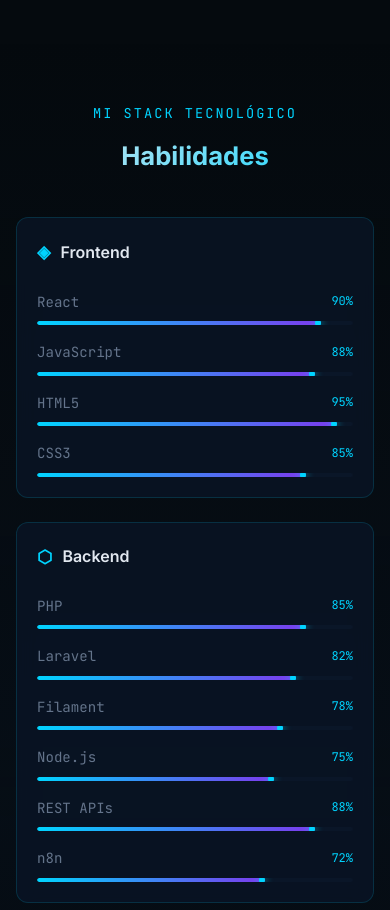
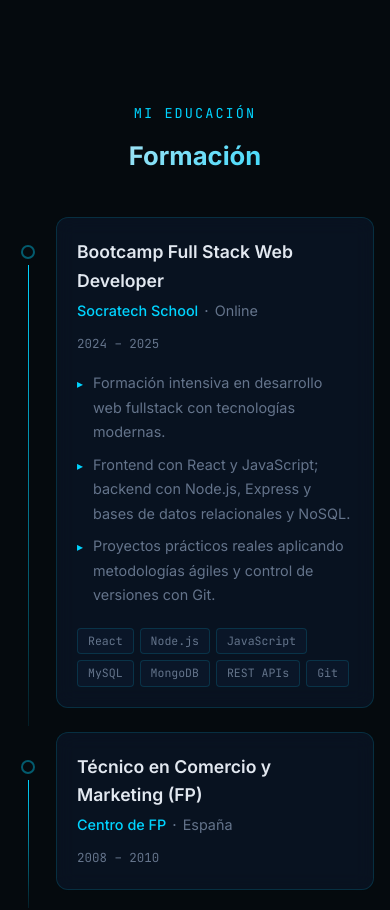
Before and after one commit to Adrian-SJ92/portfolio, a React (Vite) app: page / in a window 390 px wide. Shown: the part 3380-4290 px from the top of the page. Built offline with nearby package versions, Linux system fonts and the light colour scheme; no server answers.

Commit message:
vercel speed-insight

```diff
--- a/package.json
+++ b/package.json
@@ -16,6 +16,7 @@
   "dependencies": {
     "@emailjs/browser": "^4.4.1",
     "@vercel/analytics": "^2.0.1",
+    "@vercel/speed-insights": "^2.0.0",
     "i18next": "^25.8.20",
     "react": "^19.2.4",
     "react-dom": "^19.2.4",
--- a/src/App.jsx
+++ b/src/App.jsx
@@ -1,12 +1,14 @@
 import './i18n';
 import './styles/globals.css';
 import { Analytics } from '@vercel/analytics/react';
+import { SpeedInsights } from '@vercel/speed-insights/react';
 import Navbar from './components/Navbar';
 import CustomCursor from './components/CustomCursor';
 import ScrollToTop from './components/ScrollToTop';
 import Hero from './sections/Hero';
 import About from './sections/About';
 import Experience from './sections/Experience';
+import Education from './sections/Education';
 import Skills from './sections/Skills';
 import Projects from './sections/Projects';
 import Contact from './sections/Contact';
@@ -24,6 +26,7 @@
         <Hero />
         <About />
         <Experience />
+        <Education />
         <Skills />
         <Projects />
         <Contact />
@@ -31,6 +34,7 @@
       <Footer />
       <ScrollToTop />
       <Analytics />
+      <SpeedInsights />
     </>
   );
 }
--- a/src/components/Navbar/index.jsx
+++ b/src/components/Navbar/index.jsx
@@ -19,7 +19,7 @@
     localStorage.setItem('lang', next);
   };
 
-  const links = ['about', 'experience', 'skills', 'projects', 'contact'];
+  const links = ['about', 'experience', 'education', 'skills', 'projects', 'contact'];
 
   return (
     <nav className={`navbar ${scrolled ? 'navbar--scrolled' : ''}`}>
--- a/src/locales/en/translation.json
+++ b/src/locales/en/translation.json
@@ -2,6 +2,7 @@
   "nav": {
     "about": "About",
     "experience": "Experience",
+    "education": "Education",
     "skills": "Skills",
     "projects": "Projects",
     "contact": "Contact"
@@ -35,11 +36,37 @@
       ]
     }
   },
+  "education": {
+    "title": "Education",
+    "subtitle": "My background",
+    "bootcamp": {
+      "degree": "Full Stack Web Developer Bootcamp",
+      "bullets": [
+        "Intensive fullstack web development training with modern technologies.",
+        "Frontend with React and JavaScript; backend with Node.js, Express and both relational and NoSQL databases.",
+        "Real hands-on projects applying agile methodologies and version control with Git."
+      ]
+    },
+    "fp": {
+      "degree": "Vocational Training — Commerce & Marketing",
+      "bullets": []
+    },
+    "eso": {
+      "degree": "Secondary Education Certificate (ESO)",
+      "bullets": []
+    }
+  },
   "about": {
     "title": "About Me",
     "subtitle": "Who I am",
     "bio1": "I'm a Fullstack Developer based in Málaga. I currently work in the R&D department at Solbyte S.L., building solutions focused on artificial intelligence using PHP, Laravel, Filament, and automation workflows with n8n.",
     "bio2": "Before joining Solbyte I spent a year as a freelance developer, building full-stack web applications with React, Node.js and MySQL. I'm passionate about solving real problems with clean code and well-thought-out solutions.",
+    "typewriter": [
+      "Building with AI at Solbyte",
+      "Passionate about clean code",
+      "Fullstack · Frontend · Backend",
+      "Always learning, always building"
+    ],
     "yearsLabel": "Years of experience",
     "projectsLabel": "Projects completed",
     "techLabel": "Technologies"
@@ -83,7 +110,8 @@
     "error": "Something went wrong. Please try again.",
     "namePlaceholder": "Your name",
     "emailPlaceholder": "your@email.com",
-    "messagePlaceholder": "Tell me about your project..."
+    "messagePlaceholder": "Tell me about your project...",
+    "phoneLabel": "Phone"
   },
   "footer": {
     "rights": "All rights reserved."
--- a/src/locales/es/translation.json
+++ b/src/locales/es/translation.json
@@ -2,6 +2,7 @@
   "nav": {
     "about": "Sobre mí",
     "experience": "Experiencia",
+    "education": "Formación",
     "skills": "Habilidades",
     "projects": "Proyectos",
     "contact": "Contacto"
@@ -35,11 +36,37 @@
       ]
     }
   },
+  "education": {
+    "title": "Formación",
+    "subtitle": "Mi educación",
+    "bootcamp": {
+      "degree": "Bootcamp Full Stack Web Developer",
+      "bullets": [
+        "Formación intensiva en desarrollo web fullstack con tecnologías modernas.",
+        "Frontend con React y JavaScript; backend con Node.js, Express y bases de datos relacionales y NoSQL.",
+        "Proyectos prácticos reales aplicando metodologías ágiles y control de versiones con Git."
+      ]
+    },
+    "fp": {
+      "degree": "Técnico en Comercio y Marketing (FP)",
+      "bullets": []
+    },
+    "eso": {
+      "degree": "Graduado en Educación Secundaria Obligatoria",
+      "bullets": []
+    }
+  },
   "about": {
     "title": "Sobre mí",
     "subtitle": "Quién soy",
     "bio1": "Soy Desarrollador Fullstack con base en Málaga. Actualmente trabajo en el departamento de I+D de Solbyte S.L., donde construyo soluciones con foco en inteligencia artificial usando PHP, Laravel, Filament y flujos de automatización con n8n.",
     "bio2": "Antes de incorporarme a Solbyte trabajé un año como freelance, desarrollando aplicaciones web completas con React, Node.js y MySQL. Me apasiona resolver problemas reales con código limpio y soluciones bien pensadas.",
+    "typewriter": [
+      "Construyendo con IA en Solbyte",
+      "Apasionado por el código limpio",
+      "Fullstack · Frontend · Backend",
+      "Siempre aprendiendo, siempre construyendo"
+    ],
     "yearsLabel": "Años de experiencia",
     "projectsLabel": "Proyectos completados",
     "techLabel": "Tecnologías"
@@ -83,7 +110,8 @@
     "error": "Algo salió mal. Por favor intenta de nuevo.",
     "namePlaceholder": "Tu nombre",
     "emailPlaceholder": "tu@correo.com",
-    "messagePlaceholder": "Cuéntame sobre tu proyecto..."
+    "messagePlaceholder": "Cuéntame sobre tu proyecto...",
+    "phoneLabel": "Teléfono"
   },
   "footer": {
     "rights": "Todos los derechos reservados."
--- a/src/sections/Contact/index.jsx
+++ b/src/sections/Contact/index.jsx
@@ -121,7 +121,7 @@
                 <path d="M22 16.92v3a2 2 0 0 1-2.18 2 19.79 19.79 0 0 1-8.63-3.07A19.5 19.5 0 0 1 4.69 12a19.79 19.79 0 0 1-3.07-8.67A2 2 0 0 1 3.6 1.27h3a2 2 0 0 1 2 1.72c.127.96.361 1.903.7 2.81a2 2 0 0 1-.45 2.11L7.91 8.91a16 16 0 0 0 6 6l.91-.91a2 2 0 0 1 2.11-.45c.907.339 1.85.573 2.81.7a2 2 0 0 1 1.72 2.02z"/>
               </svg>
               <div>
-                <span className="contact__card-label">Teléfono</span>
+                <span className="contact__card-label">{t('contact.phoneLabel')}</span>
                 <span className="contact__card-value">{PERSONAL.phoneDisplay}</span>
               </div>
             </a>
--- /dev/null
+++ b/src/sections/Education/Education.css
@@ -0,0 +1,172 @@
+.education {
+  padding: 120px 0;
+}
+
+.education__timeline {
+  display: flex;
+  flex-direction: column;
+  gap: 0;
+  max-width: 800px;
+  margin: 0 auto;
+}
+
+.education__item {
+  display: grid;
+  grid-template-columns: 32px 1fr;
+  gap: 0 24px;
+}
+
+.education__line {
+  display: flex;
+  flex-direction: column;
+  align-items: center;
+  padding-top: 28px;
+}
+
+.education__dot {
+  width: 14px;
+  height: 14px;
+  border-radius: 50%;
+  border: 2px solid var(--border-hover);
+  background: var(--bg);
+  flex-shrink: 0;
+  position: relative;
+  z-index: 1;
+  transition: var(--transition);
+}
+
+.education__connector {
+  width: 1px;
+  flex: 1;
+  background: linear-gradient(to bottom, var(--accent), rgba(0,212,255,0.1));
+  margin: 6px 0;
+  min-height: 32px;
+}
+
+.education__card {
+  padding: 28px;
+  margin-bottom: 24px;
+}
+
+.education__card-header {
+  display: flex;
+  justify-content: space-between;
+  align-items: flex-start;
+  gap: 16px;
+  flex-wrap: wrap;
+}
+
+.education__degree {
+  font-size: 1.1rem;
+  font-weight: 600;
+  color: var(--text);
+  margin-bottom: 4px;
+}
+
+.education__institution {
+  display: flex;
+  align-items: center;
+  gap: 6px;
+  font-size: 0.9rem;
+  color: var(--accent);
+  font-weight: 500;
+}
+
+.education__institution-link {
+  color: var(--accent);
+  transition: var(--transition);
+}
+
+.education__institution-link:hover {
+  text-decoration: underline;
+  text-underline-offset: 3px;
+}
+
+.education__separator {
+  color: var(--text-muted);
+}
+
+.education__location {
+  color: var(--text-muted);
+  font-weight: 400;
+}
+
+.education__period-wrap {
+  flex-shrink: 0;
+}
+
+.education__period {
+  font-family: var(--font-mono);
+  font-size: 0.78rem;
+  color: var(--text-muted);
+  white-space: nowrap;
+}
+
+.education__bullets {
+  list-style: none;
+  display: flex;
+  flex-direction: column;
+  gap: 8px;
+  margin-top: 16px;
+  margin-bottom: 20px;
+}
+
+.education__bullets li {
+  font-size: 0.9rem;
+  color: var(--text-muted);
+  line-height: 1.7;
+  padding-left: 16px;
+  position: relative;
+}
+
+.education__bullets li::before {
+  content: '▸';
+  position: absolute;
+  left: 0;
+  color: var(--accent);
+  font-size: 0.75rem;
+  top: 3px;
+}
+
+.education__tags {
+  display: flex;
+  flex-wrap: wrap;
+  gap: 6px;
+  margin-top: 16px;
+}
+
+.education__tag {
+  font-family: var(--font-mono);
+  font-size: 0.72rem;
+  color: var(--text-muted);
+  background: var(--bg-secondary);
+  border: 1px solid var(--border);
+  padding: 3px 10px;
+  border-radius: 4px;
+}
+
+@media (max-width: 768px) {
+  .education {
+    padding: 80px 0;
+  }
+
+  .education__card-header {
+    flex-direction: column;
+    gap: 8px;
+  }
+}
+
+@media (max-width: 480px) {
+  .education {
+    padding: 64px 0;
+  }
+
+  .education__item {
+    grid-template-columns: 24px 1fr;
+    gap: 0 16px;
+  }
+
+  .education__card {
+    padding: 20px;
+  }
+}
--- /dev/null
+++ b/src/sections/Education/index.jsx
@@ -0,0 +1,96 @@
+import { useTranslation } from 'react-i18next';
+import './Education.css';
+
+const educations = [
+  {
+    key: 'bootcamp',
+    institution: 'Socratech School',
+    institutionUrl: null,
+    location: 'Online',
+    period: '2024 – 2025',
+    tags: ['React', 'Node.js', 'JavaScript', 'MySQL', 'MongoDB', 'REST APIs', 'Git'],
+  },
+  {
+    key: 'fp',
+    institution: 'Centro de FP',
+    institutionUrl: null,
+    location: 'España',
+    period: '2008 – 2010',
+    tags: [],
+  },
+  {
+    key: 'eso',
+    institution: 'Instituto',
+    institutionUrl: null,
+    location: 'España',
+    period: '2004 – 2008',
+    tags: [],
+  },
+];
+
+export default function Education() {
+  const { t } = useTranslation();
+
+  return (
+    <section id="education" className="education" data-reveal>
+      <div className="container">
+        <div className="section-header">
+          <p className="section-subtitle">{t('education.subtitle')}</p>
+          <h2 className="section-title">{t('education.title')}</h2>
+        </div>
+
+        <div className="education__timeline">
+          {educations.map(({ key, institution, institutionUrl, location, period, tags }, i) => {
+            const bullets = t(`education.${key}.bullets`, { returnObjects: true });
+            const hasBullets = Array.isArray(bullets) && bullets.length > 0;
+
+            return (
+              <div key={key} className="education__item">
+                <div className="education__line">
+                  <div className="education__dot" />
+                  {i < educations.length - 1 && <div className="education__connector" />}
+                </div>
+
+                <div className="glass-card education__card">
+                  <div className="education__card-header">
+                    <div>
+                      <h3 className="education__degree">{t(`education.${key}.degree`)}</h3>
+                      <div className="education__institution">
+                        {institutionUrl ? (
+                          <a href={institutionUrl} target="_blank" rel="noreferrer" className="education__institution-link">{institution}</a>
+                        ) : (
+                          <span>{institution}</span>
+                        )}
+                        <span className="education__separator">·</span>
+                        <span className="education__location">{location}</span>
+                      </div>
+                    </div>
+                    <div className="education__period-wrap">
+                      <span className="education__period">{period}</span>
+                    </div>
+                  </div>
+
+                  {hasBullets && (
+                    <ul className="education__bullets">
+                      {bullets.map((bullet, j) => (
+                        <li key={j}>{bullet}</li>
+                      ))}
+                    </ul>
+                  )}
+
+                  {tags.length > 0 && (
+                    <div className="education__tags">
+                      {tags.map(tag => (
+                        <span key={tag} className="education__tag">{tag}</span>
+                      ))}
+                    </div>
+                  )}
+                </div>
+              </div>
+            );
+          })}
+        </div>
+      </div>
+    </section>
+  );
+}
```
Also changed, not shown: src/sections/About/index.jsx (+1 -8 lines), 1 other file (tests, documents, lock files or other folders).
